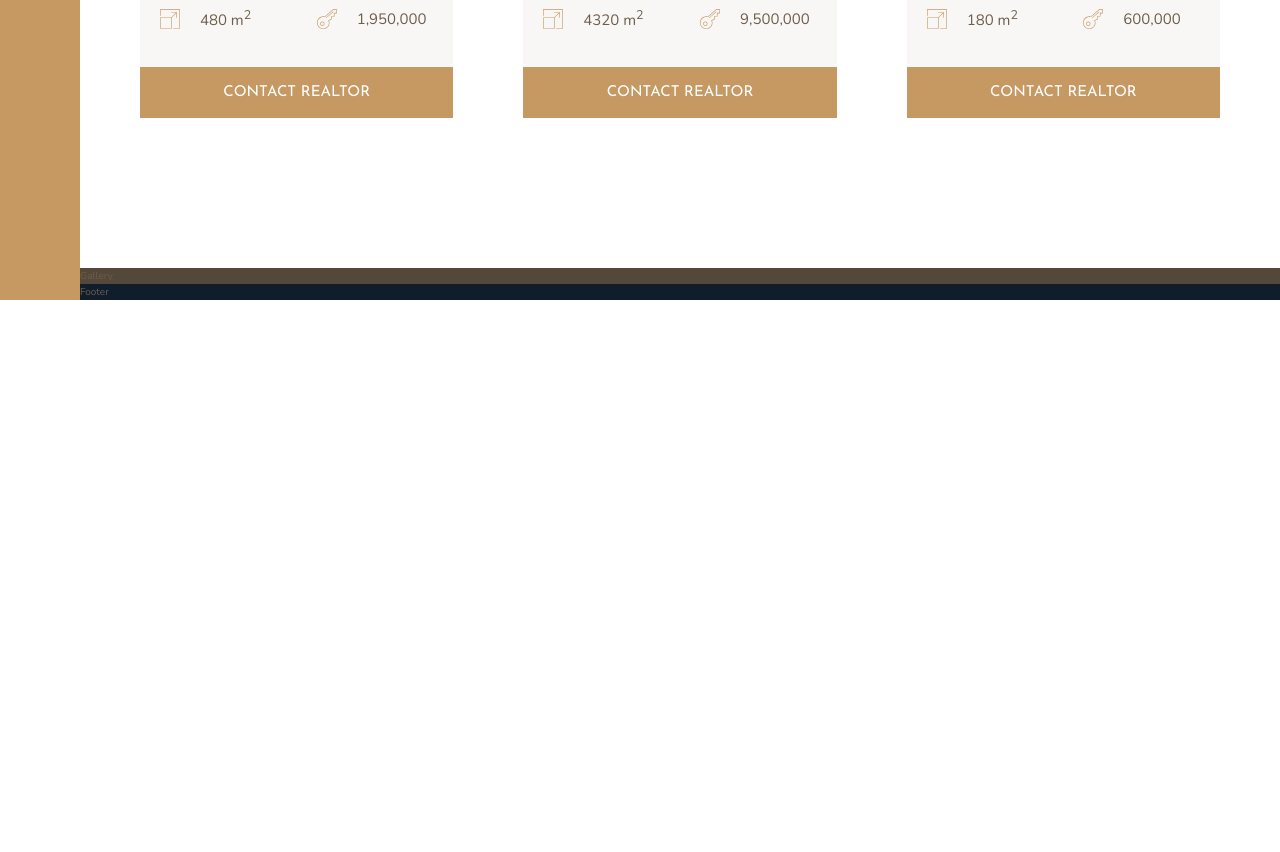
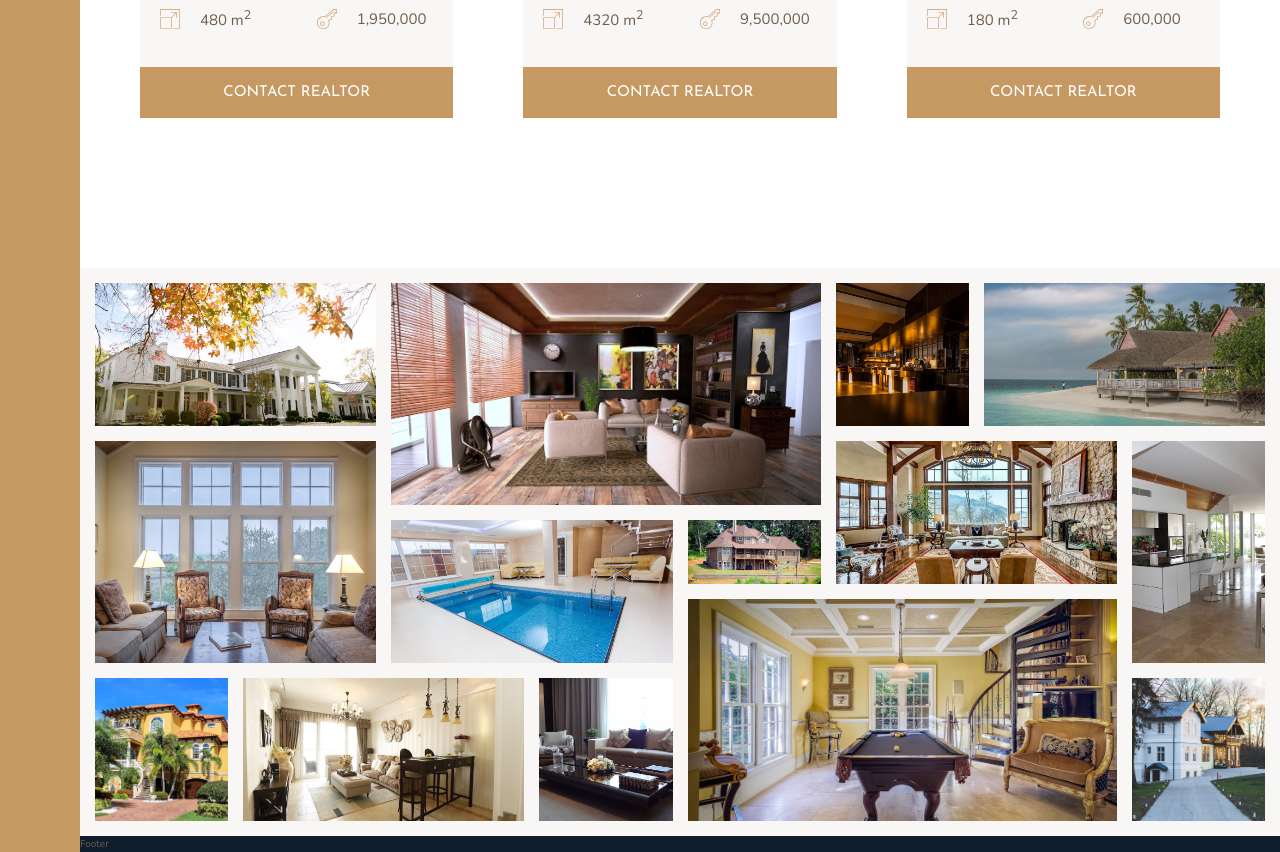
Before and after one commit to Ann-pixel/nexter-portfoliio, a website: page index.html in a window 1280 px wide. Shown: the part 2834-3686 px from the top of the page. Before the commit the page ends 3134 px from the top, so only its background shows below. Drawn offline with nearby package versions, Linux system fonts and the light colour scheme.

Commit message:
completed the gallery section

```diff
--- a/index.html
+++ b/index.html
@@ -276,7 +276,52 @@
 
         </section>
         <section class="gallery">
-            Gallery
+            <figure class="gallery__item gallery__item--1">
+                <img src="img/gal-1.jpeg" alt="Gallery image1" class="gallery__img">
+            </figure>
+            <figure class="gallery__item gallery__item--2">
+                <img src="img/gal-2.jpeg" alt="Gallery image1" class="gallery__img">
+            </figure>
+            <figure class="gallery__item gallery__item--3">
+                <img src="img/gal-3.jpeg" alt="Gallery image1" class="gallery__img">
+            </figure>
+            <figure class="gallery__item gallery__item--4">
+                <img src="img/gal-4.jpeg" alt="Gallery image1" class="gallery__img">
+            </figure>
+            <figure class="gallery__item gallery__item--5">
+                <img src="img/gal-5.jpeg" alt="Gallery image1" class="gallery__img">
+            </figure>
+            <figure class="gallery__item gallery__item--6">
+                <img src="img/gal-6.jpeg" alt="Gallery image1" class="gallery__img">
+            </figure>
+            <figure class="gallery__item gallery__item--7">
+                <img src="img/gal-7.jpeg" alt="Gallery image1" class="gallery__img">
+            </figure>
+            <figure class="gallery__item gallery__item--8">
+                <img src="img/gal-8.jpeg" alt="Gallery image1" class="gallery__img">
+            </figure>
+            <figure class="gallery__item gallery__item--9">
+                <img src="img/gal-9.jpeg" alt="Gallery image1" class="gallery__img">
+            </figure>
+            <figure class="gallery__item gallery__item--10">
+                <img src="img/gal-10.jpeg" alt="Gallery image1" class="gallery__img">
+            </figure>
+            <figure class="gallery__item gallery__item--11">
+                <img src="img/gal-11.jpeg" alt="Gallery image1" class="gallery__img">
+            </figure>
+            <figure class="gallery__item gallery__item--12">
+                <img src="img/gal-12.jpeg" alt="Gallery image1" class="gallery__img">
+            </figure>
+            <figure class="gallery__item gallery__item--13">
+                <img src="img/gal-13.jpeg" alt="Gallery image1" class="gallery__img">
+            </figure>
+            <figure class="gallery__item gallery__item--14">
+                <img src="img/gal-14.jpeg" alt="Gallery image1" class="gallery__img">
+            </figure>
+
+
+
+
         </section>
         <footer class="footer">
             Footer
--- a/sass/_gallery.scss
+++ b/sass/_gallery.scss
@@ -1,4 +1,77 @@
 .gallery{
-    background-color: $color-grey-dark-1;
+    background-color: $color-grey-light-1;
     grid-column: full-start/full-end;
+
+    display: grid;
+    grid-template-columns: repeat(8, 1fr);
+    grid-template-rows: repeat(7, 5vw);
+    grid-gap: 1.5rem;
+    padding: 1.5rem;
+
+    &__item{
+       &--1{
+           grid-row: 1/span 2;
+           grid-column: 1/span 2;
+       }
+       &--2{
+           grid-row: 1/ 4;
+           grid-column: 3/ 6;
+       }
+       &--3{
+           grid-row: 1/ 3;
+           grid-column: 6/ 7;
+       }
+       &--4{
+           grid-row: 1/ 3;
+           grid-column: 7/ 9;
+       }
+       &--5{
+           grid-row: 3/ 6;
+           grid-column: 1/ 3;
+       }
+       &--6{
+           grid-row: 4/ 6;
+           grid-column: 3/ 5;
+       }
+       &--7{
+           grid-row: 4/ 5;
+           grid-column: 5/ 6;
+       }
+       &--8{
+           grid-row: 3/ 5;
+           grid-column: 6/ 8;
+       }
+       &--9{
+           grid-row: 3/ 6;
+           grid-column: 8/ 9;
+       }
+       &--10{
+           grid-row: 6/ 8;
+           grid-column: 1/ 2;
+       }
+       &--11{
+           grid-row: 6/ 8;
+           grid-column: 2/ 4;
+       }
+       &--12{
+           grid-row: 6/ 8;
+           grid-column: 4/ 5;
+       }
+       &--13{
+           grid-row: 5/ 8;
+           grid-column: 5/ 8;
+       }
+       &--14{
+           grid-row: 6/ 8;
+           grid-column: 8/ 9;
+       }
+    }
+    &__img{
+        width: 100%;
+        height: 100%;
+        object-fit: cover;
+        display: block;
+    }
+
+
 }
```
Also changed, not shown: css/style.css.
